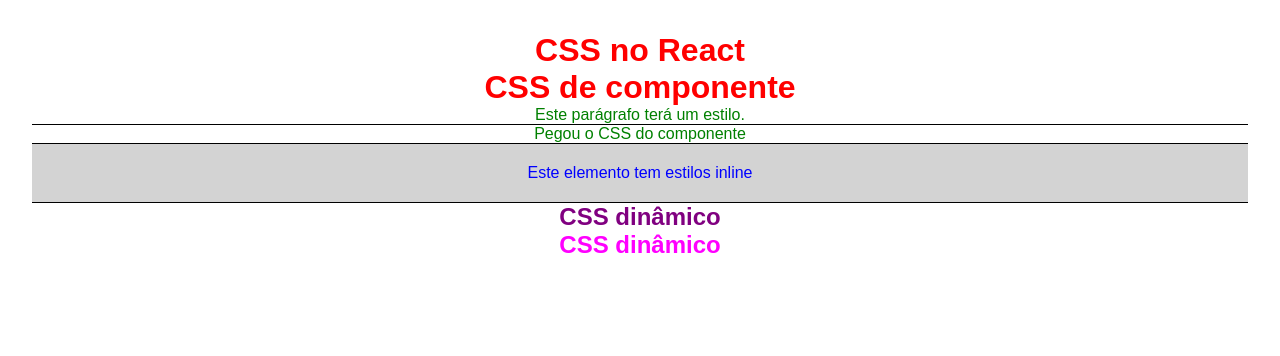
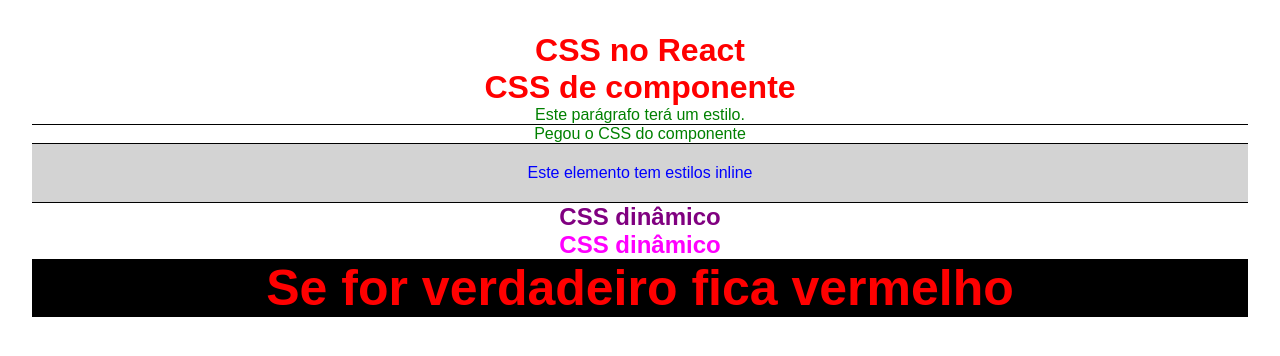
Before and after one commit to joaoppaixao/react-HDC, a React (Vite) app in the folder 4_CSS_REACT/css-react/: page / in a window 1280 px wide. Shown: the top 356 px of the page. Built offline with nearby package versions, Linux system fonts and the light colour scheme.

Commit message:
classes dinâmicas em css

```diff
--- a/4_CSS_REACT/css-react/src/App.jsx
+++ b/4_CSS_REACT/css-react/src/App.jsx
@@ -7,6 +7,9 @@ function App() {
 
   // 4 - css dinâmico
   const n = 12;
+
+  // 5 - classes dinamicas
+  const redTitle = true;
 
   return (
     <div>
@@ -20,6 +23,8 @@ function App() {
       { /* 4 - inline style dinâmico */}
       <h2 style={n > 10 ? {color: "purple"} : {color: "magenta"}}>CSS dinâmico</h2>
       <h2 style={n > 20 ? {color: "purple"} : {color: "magenta"}}>CSS dinâmico</h2>
+      { /* 5 - classes dinamicas */}
+      <h2 className={redTitle ? "red-title" : "title"}>Se for verdadeiro fica vermelho</h2>
     </div>
   )
 }
--- a/4_CSS_REACT/css-react/src/index.css
+++ b/4_CSS_REACT/css-react/src/index.css
@@ -11,3 +11,10 @@ body {
 h1 {
   color: red;
 }
+
+/* classe dinâmica */
+.red-title {
+  font-size: 50px;
+  color: red;
+  background-color: #000;
+}
```
